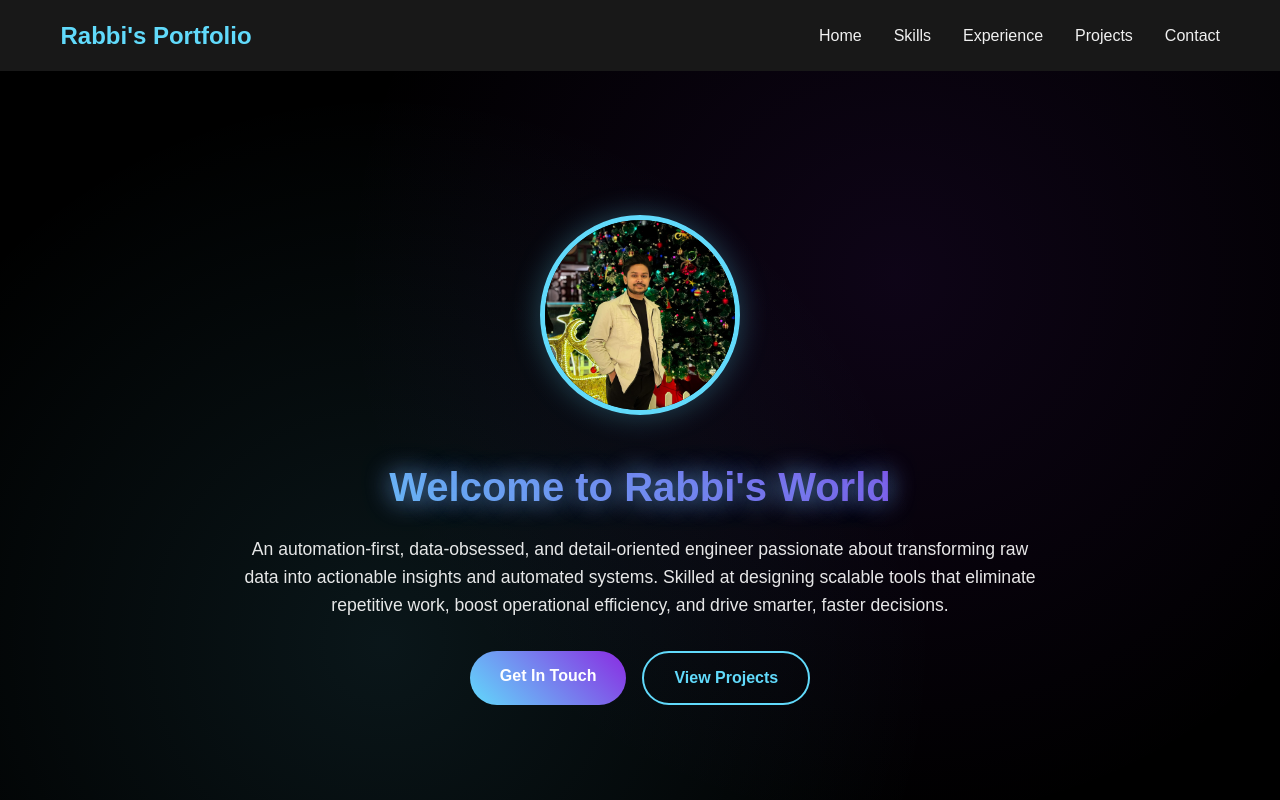
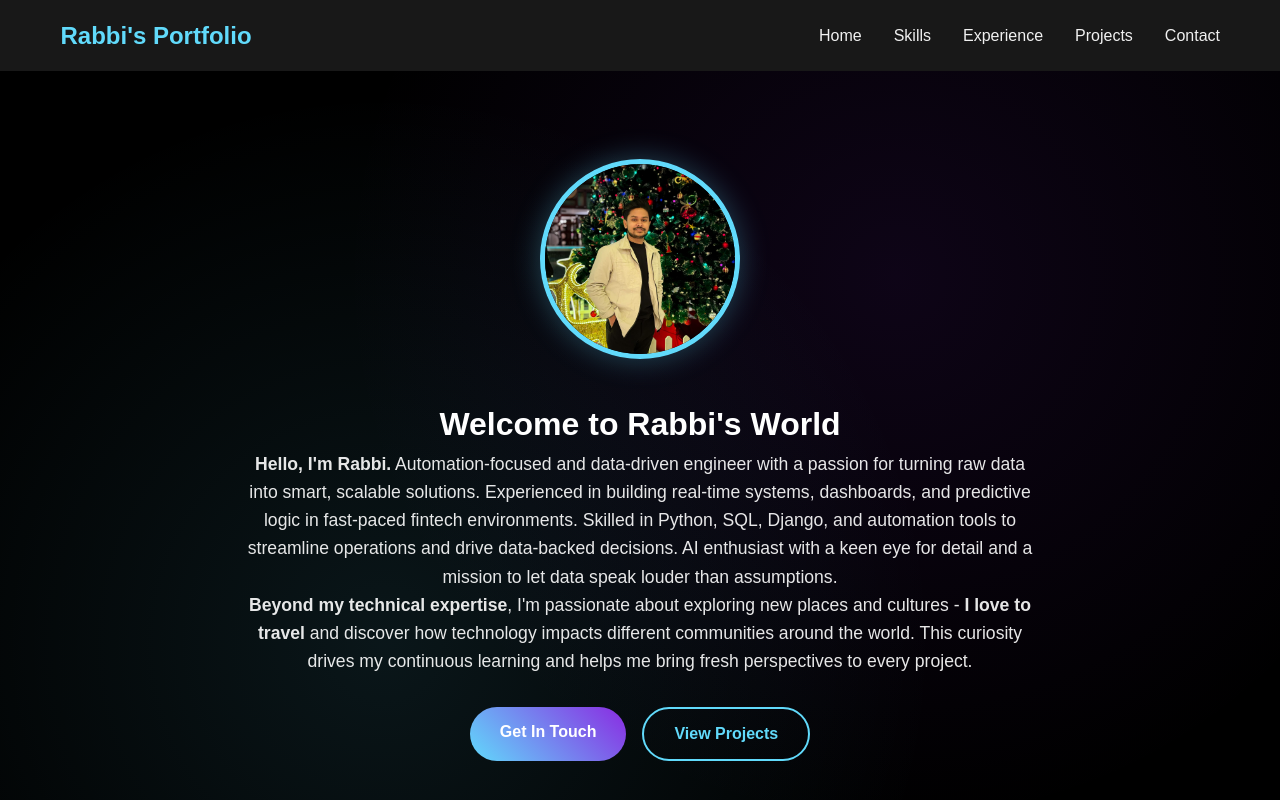
Before and after one commit to NurMohammad126641/Rabbi-s-Portfolio-Website, a plain HTML site: page static/index.html in a window 1280 px wide. Shown: the top 800 px of the page. Drawn offline with Linux system fonts and the light colour scheme.

Commit message:
Update index.html

```diff
--- a/static/index.html
+++ b/static/index.html
@@ -25,13 +25,40 @@
     <main>
 
     <header id="home" class="hero">
+        <div class="hero-background">
+            <div class="floating-shapes">
+                <div class="shape shape-1"></div>
+                <div class="shape shape-2"></div>
+                <div class="shape shape-3"></div>
+                <div class="shape shape-4"></div>
+                <div class="shape shape-5"></div>
+            </div>
+            <div class="particles"></div>
+        </div>
         <div class="hero-content">
-            <img src="/static/images/profile_picture.jpg" alt="Nur Mohammad Rabbi" class="profile-picture">
-            <h2>Welcome to Rabbi's World</h2>
-            <p>An automation-first, data-obsessed, and detail-oriented engineer passionate about transforming raw data into actionable insights and automated systems. Skilled at designing scalable tools that eliminate repetitive work, boost operational efficiency, and drive smarter, faster decisions.</p>
-            <div class="hero-buttons">
-                <a href="#contact" class="btn btn-primary">Get In Touch</a>
-                <a href="#projects" class="btn btn-secondary">View Projects</a>
+            <div class="profile-container">
+                <img src="/static/images/profile_picture.jpg" alt="Nur Mohammad Rabbi" class="profile-picture">
+                <div class="profile-glow"></div>
+            </div>
+            <div class="hero-text">
+                <h1 class="hero-title">
+                    <span class="greeting">Welcome to Rabbi's World</span>
+                </h1>
+                <p class="hero-description"><strong>Hello, I'm Rabbi.</strong> Automation-focused and data-driven engineer
+                    with a passion for turning raw data into smart, scalable solutions. Experienced in
+                    building real-time systems, dashboards, and predictive logic in fast-paced fintech
+                    environments. Skilled in Python, SQL, Django, and automation tools to streamline
+                    operations and drive data-backed decisions. AI enthusiast with a keen eye for detail
+                    and a mission to let data speak louder than assumptions.
+                    <br>
+                    <strong>Beyond my technical expertise</strong>, I'm passionate about exploring new places
+                        and cultures - <strong>I love to travel</strong> and discover how technology
+                        impacts different communities around the world. This curiosity drives my continuous
+                        learning and helps me bring fresh perspectives to every project.</p>
+                <div class="hero-buttons">
+                    <a href="#contact" class="btn btn-primary">Get In Touch</a>
+                    <a href="#projects" class="btn btn-secondary">View Projects</a>
+                </div>
             </div>
         </div>
     </header>
```
